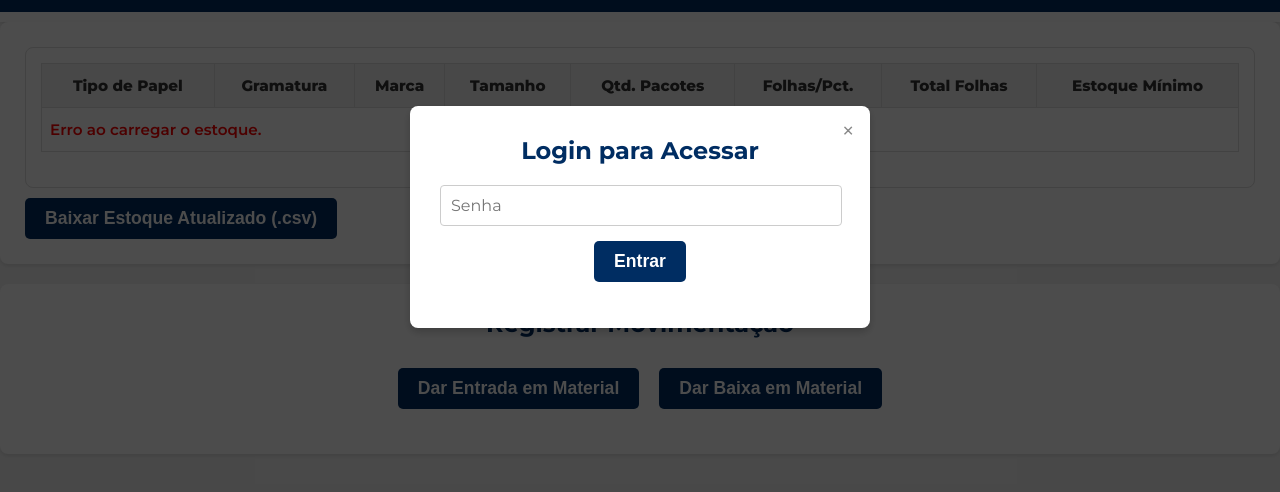
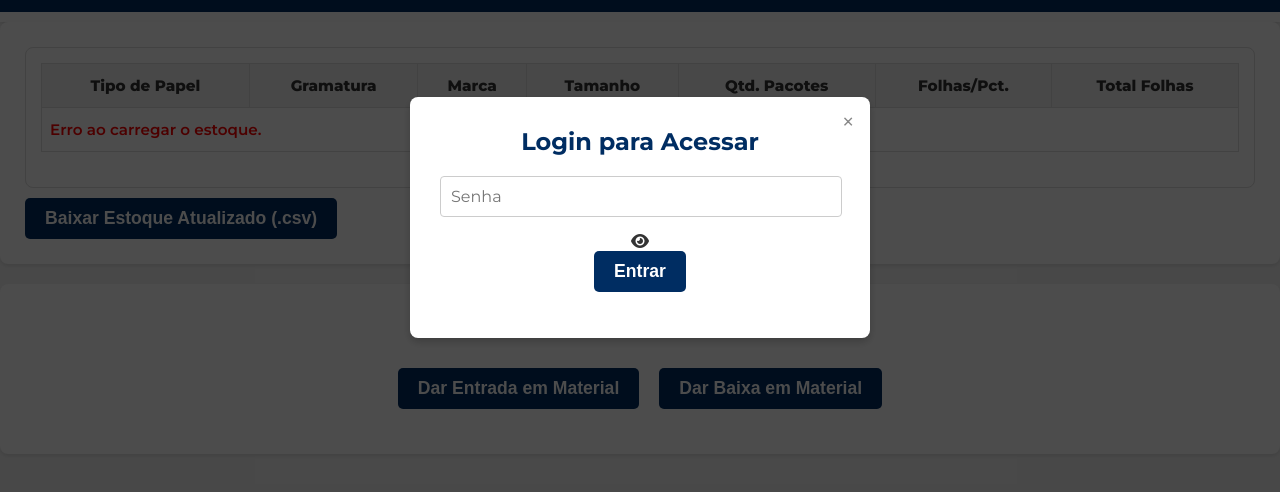
Before and after one commit to DesignerRezende/controledepapeis, a plain HTML site: page index.html in a window 1280 px wide. Both pictures are taken after a click on the button "Dar Entrada em Material". Shown: the part 183-675 px from the top of the page. Drawn offline with Linux system fonts and the light colour scheme; no server answers.

Commit message:
Update index.html

```diff
--- a/index.html
+++ b/index.html
@@ -7,14 +7,20 @@
     <link rel="stylesheet" href="style.css">
     <link rel="icon" href="favicon.png" type="image/png">
     <link href="https://fonts.googleapis.com/css2?family=Montserrat:wght@400;500;600;700;800&display=swap" rel="stylesheet">
+    <link rel="stylesheet" href="https://cdnjs.cloudflare.com/ajax/libs/font-awesome/6.0.0-beta3/css/all.min.css">
 </head>
 <body>
 
     <div id="movimentacaoPopup" class="popup-overlay">
         <div class="popup-content">
-            <span class="close-button" id="closePopup">&times;</span> <div id="loginForm">
+            <span class="close-button" id="closePopup">&times;</span>
+
+            <div id="loginForm">
                 <h2>Login para Acessar</h2>
-                <input type="password" id="passwordInput" placeholder="Senha">
+                <div class="password-input-container"> <input type="password" id="passwordInput" placeholder="Senha">
+                    <span class="toggle-password" id="togglePassword">
+                        <i class="fas fa-eye"></i> </span>
+                </div>
                 <button id="loginButton">Entrar</button>
                 <p id="loginMessage" style="color: red;"></p>
             </div>
@@ -22,7 +28,8 @@
             <div id="entradaSection" class="movimentacao-inner-section">
                 <h3>Registrar Entrada</h3>
                 <input type="text" id="inputTipoPapelEntrada" placeholder="Tipo de Papel (ex: Couché)">
-                <input type="text" id="inputGramaturaEntrada" placeholder="Gramatura (ex: 180g/m²)"> <input type="text" id="inputMarcaEntrada" placeholder="Marca (ex: Suzano)">
+                <input type="text" id="inputGramaturaEntrada" placeholder="Gramatura (ex: 180g/m²)">
+                <input type="text" id="inputMarcaEntrada" placeholder="Marca (ex: Suzano)">
                 <input type="text" id="inputTamanhoEntrada" placeholder="Tamanho (ex: A4)">
                 <input type="number" id="quantidadeEntrada" placeholder="Qtd. Pacotes (ex: 10)" min="1">
                 <input type="number" id="inputFolhasPctEntrada" placeholder="Folhas/Pct. (ex: 500)" min="1">
@@ -35,7 +42,8 @@
                 <select id="inputTipoPapelBaixa">
                     <option value="">Selecione o Tipo de Papel</option>
                 </select>
-                <select id="inputGramaturaBaixa"> <option value="">Selecione a Gramatura</option>
+                <select id="inputGramaturaBaixa">
+                    <option value="">Selecione a Gramatura</option>
                 </select>
                 <input type="number" id="quantidadeBaixa" placeholder="Qtd. Pacotes (para baixa)" min="1">
                 <input type="text" id="inputUsoBaixa" placeholder="Uso (ex: Cartão de Visita)">
@@ -61,15 +69,16 @@
                     <thead>
                         <tr>
                             <th>Tipo de Papel</th>
-                            <th>Gramatura</th> <th>Marca</th>
+                            <th>Gramatura</th>
+                            <th>Marca</th>
                             <th>Tamanho</th>
                             <th>Qtd. Pacotes</th>
                             <th>Folhas/Pct.</th>
                             <th>Total Folhas</th>
-                            <th>Estoque Mínimo</th> </tr>
+                            </tr>
                     </thead>
                     <tbody id="corpoTabelaEstoque">
-                        </tbody>
+                    </tbody>
                 </table>
             </div>
 
```
